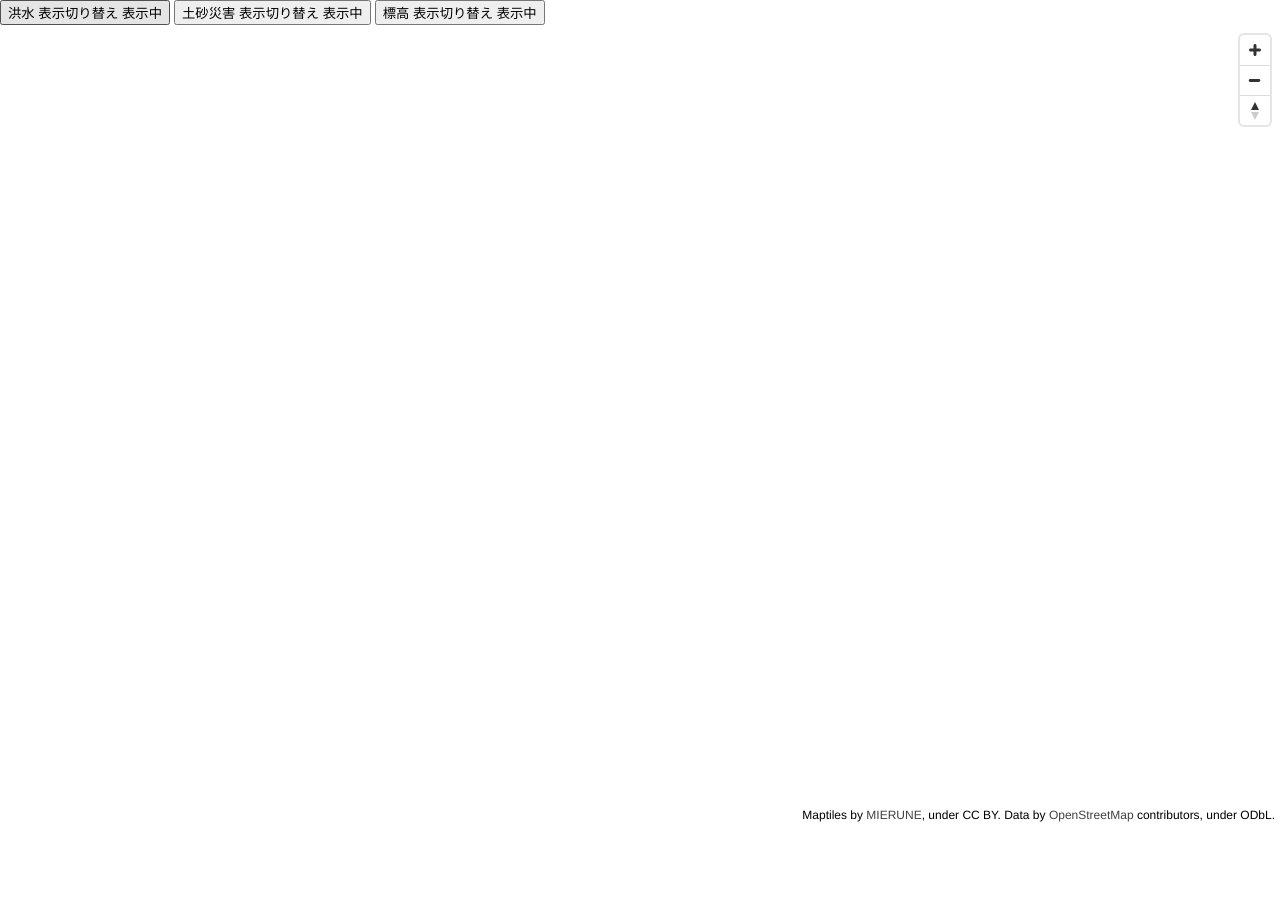
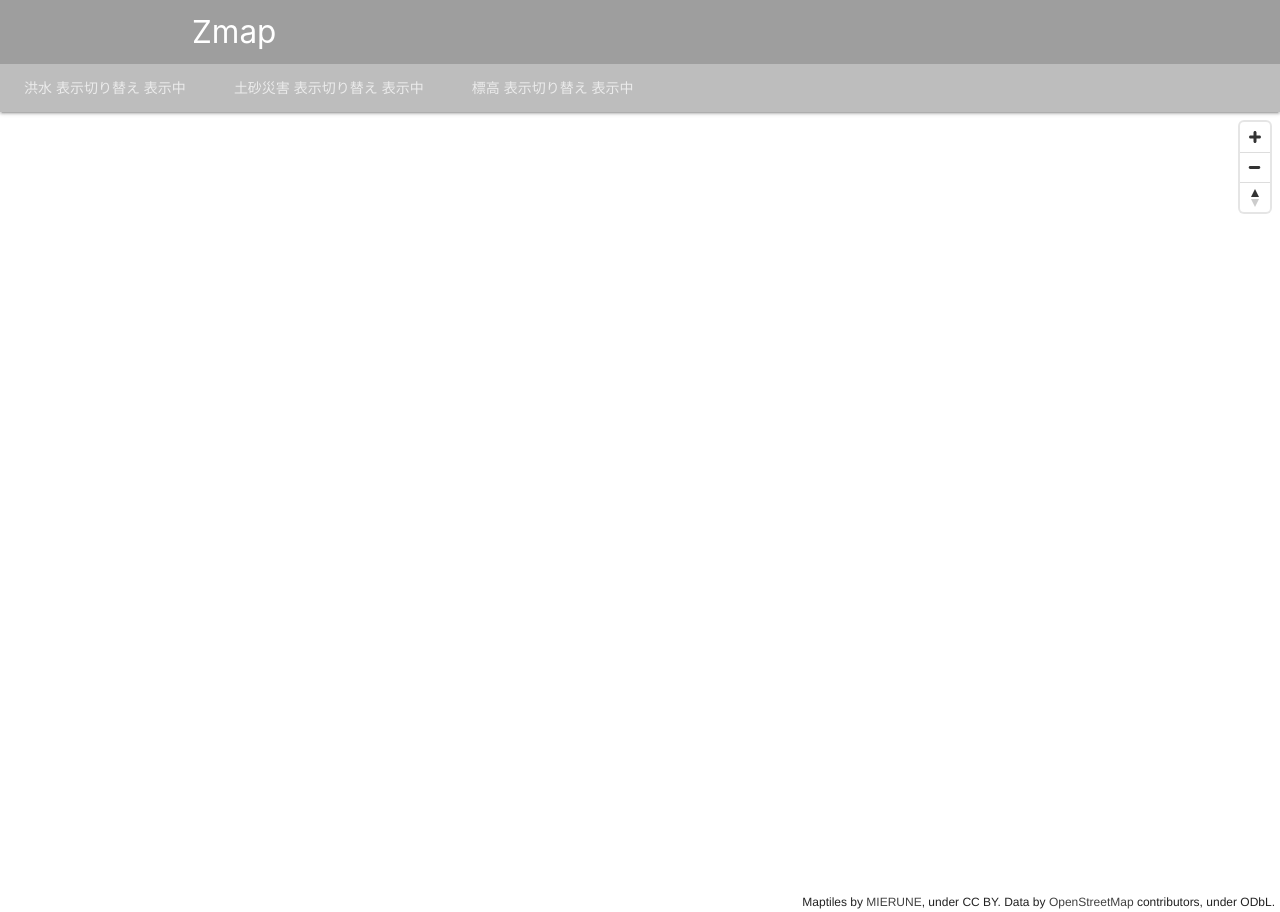
Before and after one commit to i-said/weathering-with-you-hazard, a website: page dist/index.html in a window 1280 px wide. Before the commit the page ends 825 px from the top, so only its background shows below. Drawn offline with nearby package versions, Linux system fonts and the light colour scheme; no server answers.

Commit message:
それっぽくした

```diff
--- a/dist/index.html
+++ b/dist/index.html
@@ -5,15 +5,37 @@
     <meta charset="UTF-8">
     <meta http-equiv="X-UA-Compatible" content="IE=edge">
     <meta name="viewport" content="width=device-width, initial-scale=1.0">
+    <link rel="stylesheet" href="https://cdnjs.cloudflare.com/ajax/libs/materialize/1.0.0/css/materialize.min.css">
+
     <title>Ground Escape</title>
 </head>
 
 <body>
-    <button id='kouzui'>洪水 表示切り替え 表示中</button>
-    <button id='dosya'>土砂災害 表示切り替え 表示中</button>
-    <button id='hyoukou'>標高 表示切り替え 表示中</button>
+    <nav class="grey nav-extended" role="navigation">
+      <div class="nav-wrapper container">
+        <a id="logo-container" href="#" class="brand-logo">Zmap</a>
+      </div>
+      <div class="nav-content  grey lighten-1">
+          <ul class="tabs tabs-transparent">
+            <li class="tab">
+                <a id='kouzui'>洪水 表示切り替え 表示中</a>
+            </li>
+            <li class="tab" >
+              <a id='dosya'>土砂災害 表示切り替え 表示中</a>
+            </li>
+            <li class="tab">
+                <a id='hyoukou'>標高 表示切り替え 表示中</a>
+            </li>
+          </ul>
+        </div>
+    </nav>
     <div id="map"></div>
+    <!-- Script -->
+    <script src="https://code.jquery.com/jquery-2.1.1.min.js"></script>
+    <script src="https://cdnjs.cloudflare.com/ajax/libs/materialize/1.0.0/js/materialize.min.js"></script>
+
     <script src="app.js"></script>
+
 </body>
 
 </html>
```
Also changed, not shown: package.json (line endings or trailing spaces).
